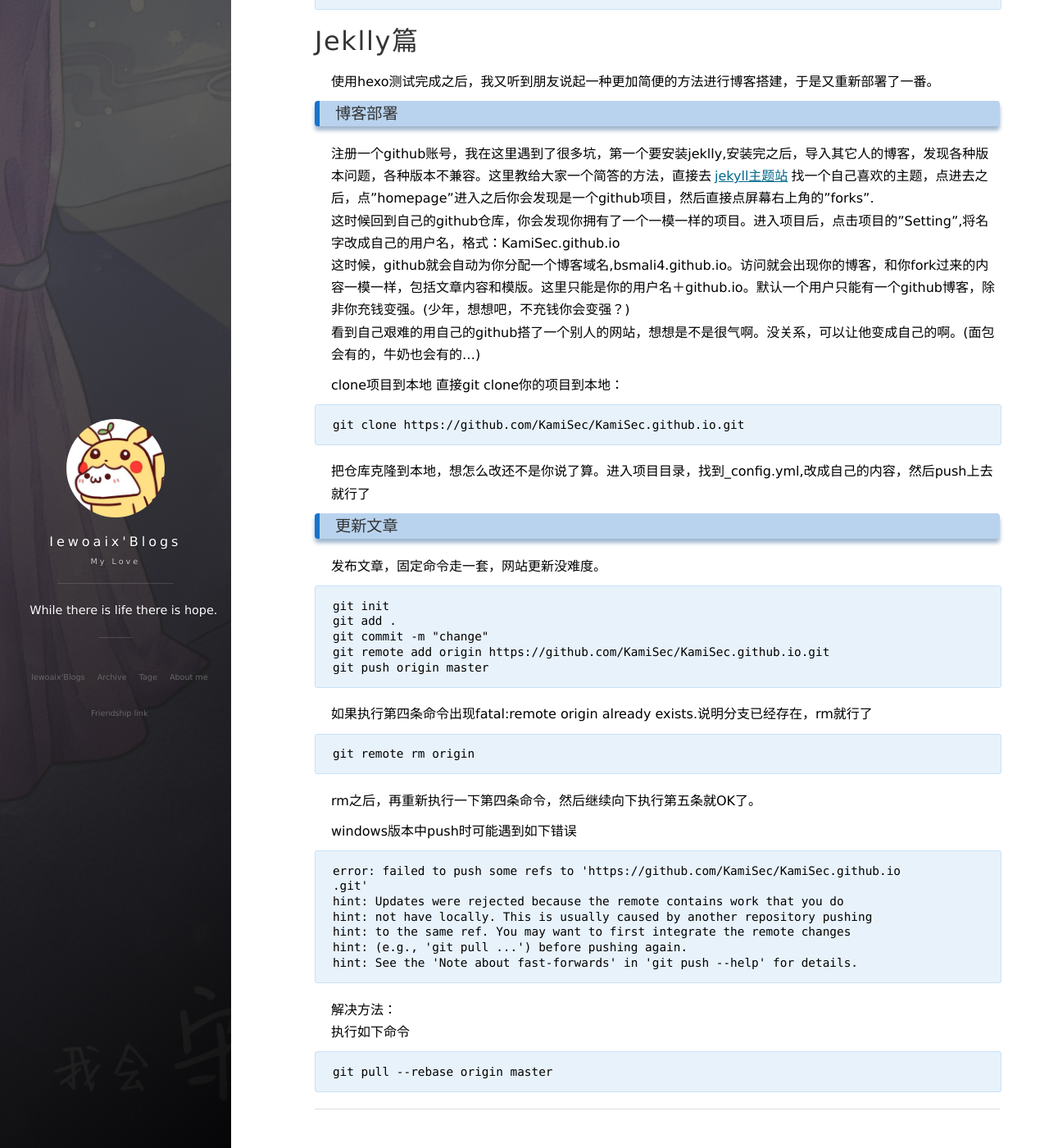
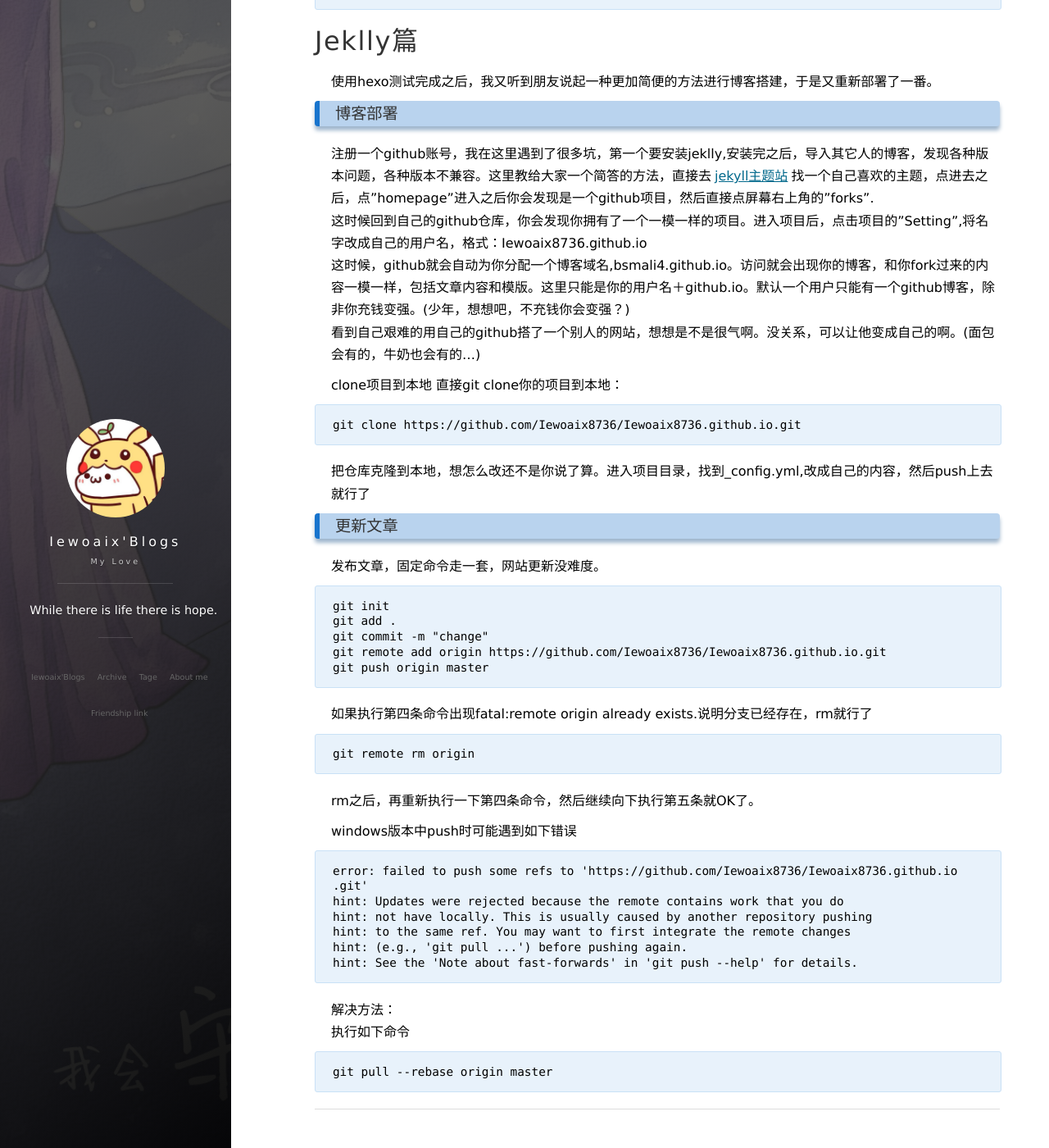
Before and after one commit to blubiu/blubiu.github.io, a Jekyll site: the page built from _posts/2017-05-19-Hello_world.md, in a window 1280 px wide and 1400 px high, scrolled down 4058 px. Shown: the whole window at 82% size. Built offline with Jekyll 4.4.1, drawn with Linux system fonts in a browser that asks for light colours; nearby versions of some CDN libraries; comment, search, counter and statistics services are not loaded.

Commit message:
Update 2017-05-19-Hello_world.md

````diff
--- a/_posts/2017-05-19-Hello_world.md
+++ b/_posts/2017-05-19-Hello_world.md
@@ -175,13 +175,13 @@ npm install hexo-deployer-git --save
 
 ### 博客部署
   注册一个github账号，我在这里遇到了很多坑，第一个要安装jeklly,安装完之后，导入其它人的博客，发现各种版本问题，各种版本不兼容。这里教给大家一个简答的方法，直接去[jekyll主题站](http://jekyllthemes.org/)找一个自己喜欢的主题，点进去之后，点"homepage"进入之后你会发现是一个github项目，然后直接点屏幕右上角的"forks".<br>
-  这时候回到自己的github仓库，你会发现你拥有了一个一模一样的项目。进入项目后，点击项目的"Setting",将名字改成自己的用户名，格式：KamiSec.github.io<br>
+  这时候回到自己的github仓库，你会发现你拥有了一个一模一样的项目。进入项目后，点击项目的"Setting",将名字改成自己的用户名，格式：Iewoaix8736.github.io<br>
   这时候，github就会自动为你分配一个博客域名,bsmali4.github.io。访问就会出现你的博客，和你fork过来的内容一模一样，包括文章内容和模版。这里只能是你的用户名＋github.io。默认一个用户只能有一个github博客，除非你充钱变强。(少年，想想吧，不充钱你会变强？)<br>
   看到自己艰难的用自己的github搭了一个别人的网站，想想是不是很气啊。没关系，可以让他变成自己的啊。(面包会有的，牛奶也会有的...)
 
  clone项目到本地 直接git clone你的项目到本地：
 ```
-git clone https://github.com/KamiSec/KamiSec.github.io.git
+git clone https://github.com/Iewoaix8736/Iewoaix8736.github.io.git
 ```
 
 把仓库克隆到本地，想怎么改还不是你说了算。进入项目目录，找到_config.yml,改成自己的内容，然后push上去就行了
@@ -192,7 +192,7 @@ git clone https://github.com/KamiSec/KamiSec.github.io.git
 git init
 git add .
 git commit -m "change"
-git remote add origin https://github.com/KamiSec/KamiSec.github.io.git
+git remote add origin https://github.com/Iewoaix8736/Iewoaix8736.github.io.git
 git push origin master
 ```
 
@@ -204,7 +204,7 @@ rm之后，再重新执行一下第四条命令，然后继续向下执行第五
 
 windows版本中push时可能遇到如下错误
 ```
-error: failed to push some refs to 'https://github.com/KamiSec/KamiSec.github.io
+error: failed to push some refs to 'https://github.com/Iewoaix8736/Iewoaix8736.github.io
 .git'
 hint: Updates were rejected because the remote contains work that you do
 hint: not have locally. This is usually caused by another repository pushing
````
